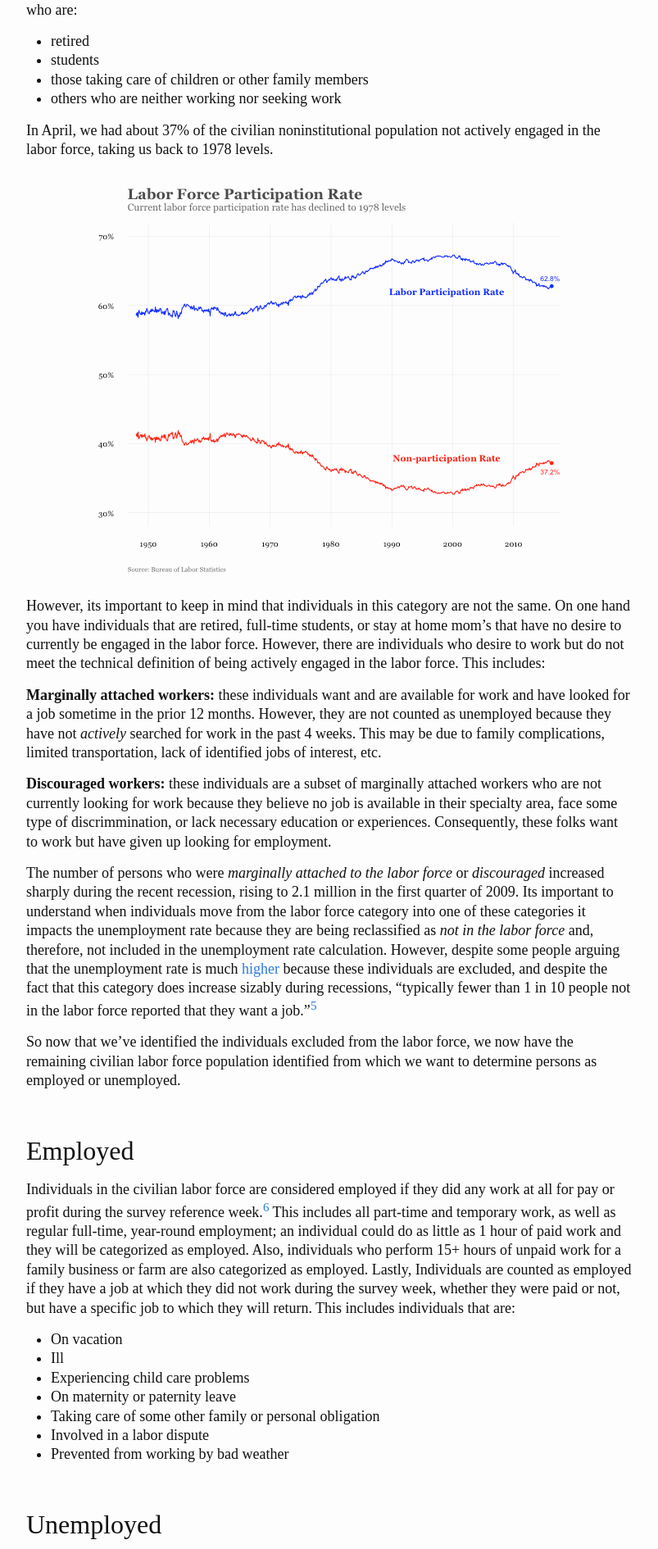
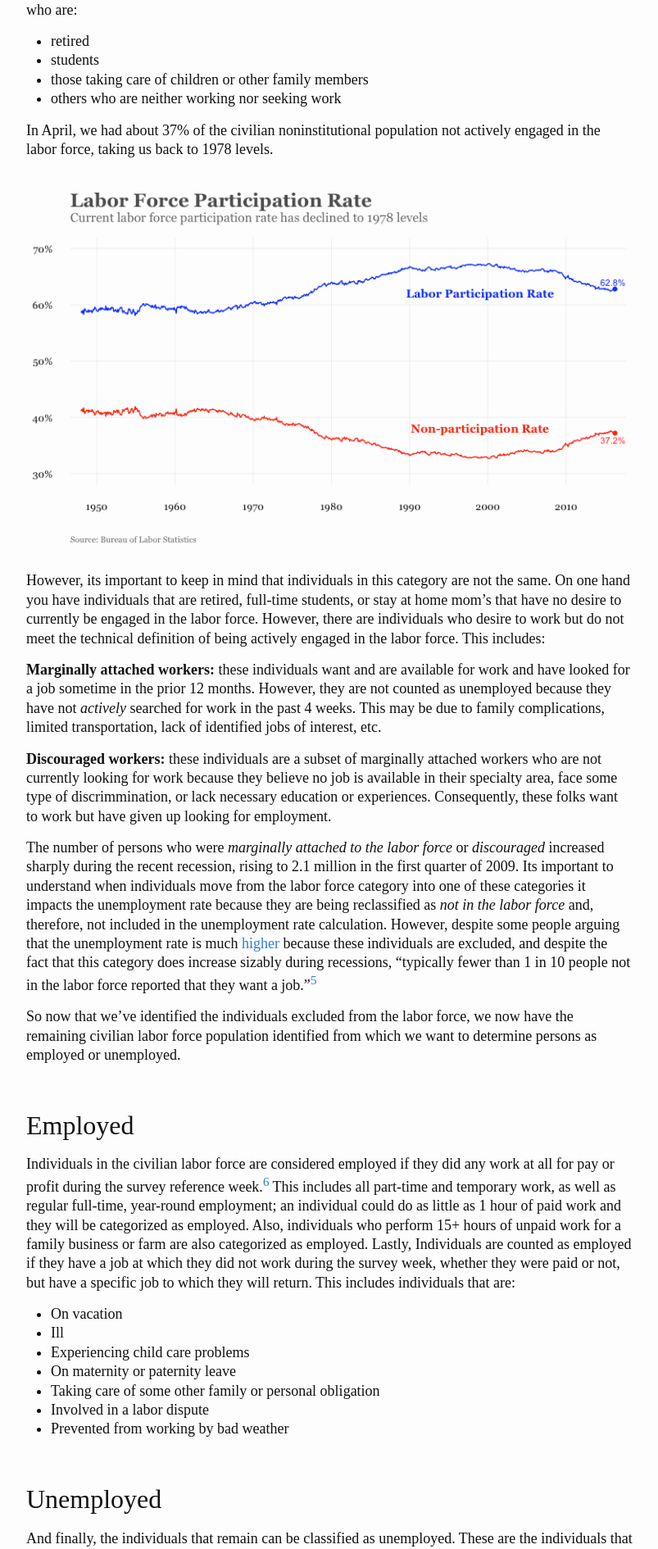
Before and after one commit to bradleyboehmke/bradleyboehmke, a Jekyll site: the page built from _posts/2016-05-08-understanding-the-unemployment-rate.md, in a window 1280 px wide. Shown: the part 2001-3891 px from the top of the page at 82% size, without its empty margins (238-1041 px from the left). Built offline with Jekyll 4.4.1, drawn with Linux system fonts in a browser that asks for light colours.

Commit message:
Update 2016-05-08-understanding-the-unemployment-rate.md

```diff
--- a/_posts/2016-05-08-understanding-the-unemployment-rate.md
+++ b/_posts/2016-05-08-understanding-the-unemployment-rate.md
@@ -42,7 +42,7 @@ From the civilian noninstitutional population, the next objective is to identify
 
 In April, we had about 37% of the civilian noninstitutional population not actively engaged in the labor force, taking us back to 1978 levels.
 
-<img src="http://bradleyboehmke.github.io/figure/source/understanding-the-unemployment-rate/2016-05-08-understanding-the-unemployment-rate/unnamed-chunk-1-1.png" title="plot of chunk unnamed-chunk-1" alt="plot of chunk unnamed-chunk-1" style="display: block; margin: auto;" />
+<img src="http://bradleyboehmke.github.io/figure/source/understanding-the-unemployment-rate/2016-05-08-understanding-the-unemployment-rate/participation.png" title="plot of chunk unnamed-chunk-1" alt="plot of chunk unnamed-chunk-1" style="display: block; margin: auto;" />
 
 However, its important to keep in mind that individuals in this category are not the same.  On one hand you have individuals that are retired, full-time students, or stay at home mom's that have no desire to currently be engaged in the labor force.  However, there are individuals who desire to work but do not meet the technical definition of being actively engaged in the labor force. This includes:
 
```
